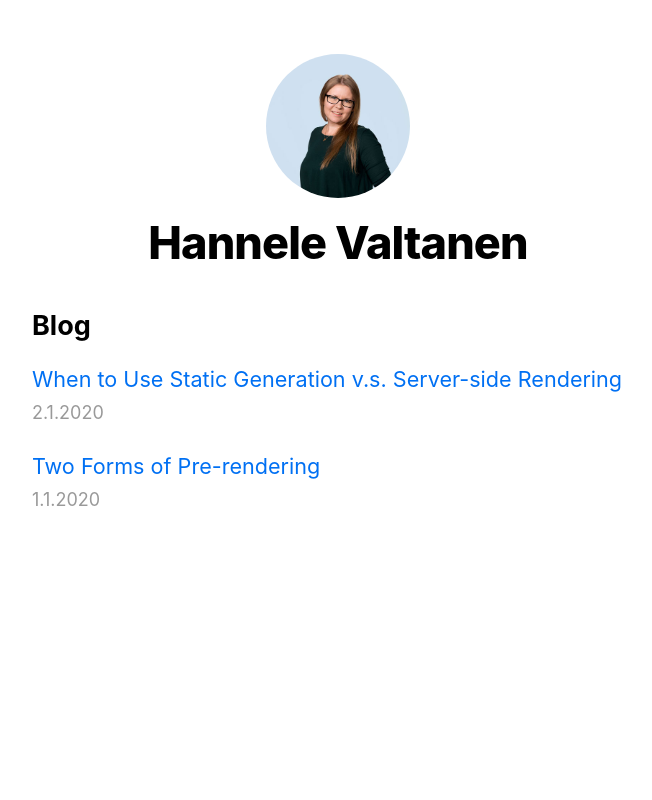
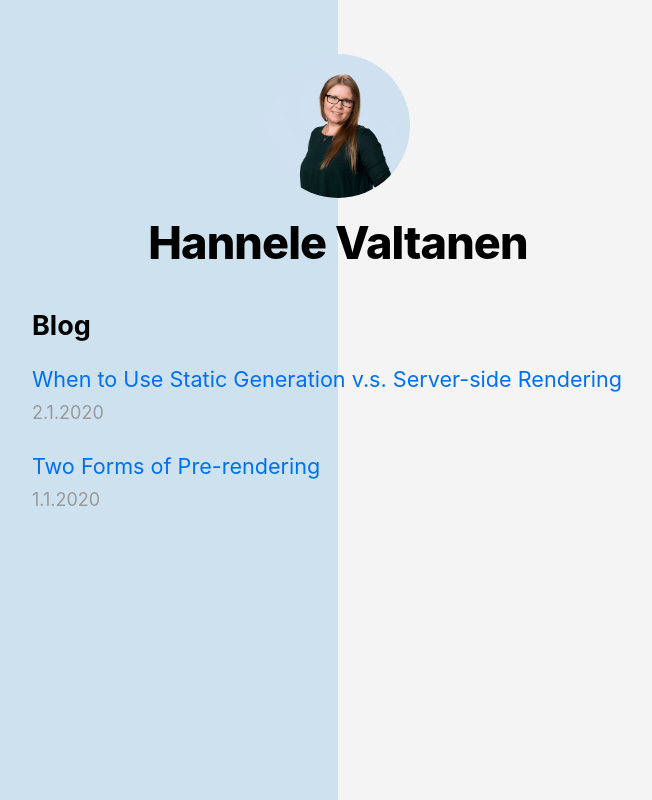
Before and after one commit to hannelevaltanen/nextjs-blog, a Next.js app: page / in a window 1280 px wide. Shown: the whole page, without its empty margins (302-954 px from the left). Built offline with nearby package versions, Linux system fonts and the light colour scheme.

Commit message:
Add Framer Motion page transition effects

```diff
--- a/components/layout.js
+++ b/components/layout.js
@@ -2,6 +2,7 @@ import Head from 'next/head'
 import styles from './layout.module.css'
 import utilStyles from '../styles/utils.module.css'
 import Link from 'next/link'
+import { motion } from 'framer-motion'
 
 const name = 'Hannele Valtanen'
 export const siteTitle = 'Next.js Sample Website'
@@ -27,7 +28,7 @@ export default function Layout({ children, home }) {
             <header className={styles.header}>
                 {home ? (
                     <>
-                        <img
+                        <motion.img layoutId="profile"
                             src="/images/profile.jpg"
                             className={`${styles.headerHomeImage} ${utilStyles.borderCircle}`}
                             alt={name}
@@ -38,7 +39,7 @@ export default function Layout({ children, home }) {
                         <>
                             <Link href="/">
                                 <a>
-                                    <img
+                                    <motion.img layoutId="profile"
                                         src="/images/profile.jpg"
                                         className={`${styles.headerImage} ${utilStyles.borderCircle}`}
                                         alt={name}
--- a/package.json
+++ b/package.json
@@ -9,6 +9,7 @@
   },
   "dependencies": {
     "date-fns": "^2.16.1",
+    "framer-motion": "^3.1.1",
     "gray-matter": "^4.0.2",
     "next": "^10.0.0",
     "react": "16.13.1",
--- a/pages/_app.js
+++ b/pages/_app.js
@@ -1,5 +1,10 @@
 import '../styles/global.css'
+import { AnimateSharedLayout } from "framer-motion"
 
 export default function App({ Component, pageProps }) {
-    return <Component {...pageProps} />
+    return (
+        <AnimateSharedLayout>
+            <Component {...pageProps} />
+        </AnimateSharedLayout>
+    )
 }
--- a/pages/index.js
+++ b/pages/index.js
@@ -4,6 +4,7 @@ import utilStyles from '../styles/utils.module.css'
 import { getSortedPostsData } from '../lib/posts'
 import Link from 'next/link'
 import Date from '../components/date'
+import { motion } from 'framer-motion'
 
 export async function getStaticProps() {
   const allPostsData = getSortedPostsData()
@@ -21,8 +22,13 @@ export default function Home({ allPostsData }) {
 
       {/* Add this <section> tag below the existing <section> tag */}
       <section className={`${utilStyles.headingMd} ${utilStyles.padding1px}`}>
-        <h2 className={utilStyles.headingLg}>Blog</h2>
-        <ul className={utilStyles.list}>
+        <motion.h2
+          initial={{ opacity: 0 }}
+          animate={{ opacity: 1 }}
+          transition={{ delay: 0.2 }} className={utilStyles.headingLg}>
+          Blog
+        </motion.h2>
+        <motion.ul className={utilStyles.list} layoutId="title">
           {allPostsData.map(({ id, date, title }) => (
             <li className={utilStyles.listItem} key={id}>
               <Link href={`/posts/${id}`}>
@@ -34,7 +40,7 @@ export default function Home({ allPostsData }) {
               </small>
             </li>
           ))}
-        </ul>
+        </motion.ul>
       </section>
     </Layout>
   )
--- a/styles/global.css
+++ b/styles/global.css
@@ -6,6 +6,9 @@ body {
 		Helvetica Neue, sans-serif;
 	line-height: 1.6;
 	font-size: 18px;
+	background: #cde2ee;
+	background: -webkit-gradient(linear, left top, right top, color-stop(50%, #cde2ee), color-stop(50%, #f4f4f4));
+	background: linear-gradient(90deg, #cde2ee 50%, #f4f4f4 0);
 }
 
 * {
```
Also changed, not shown: pages/posts/[id].js (+8 -2 lines), 1 other file (tests, documents, lock files or other folders).
